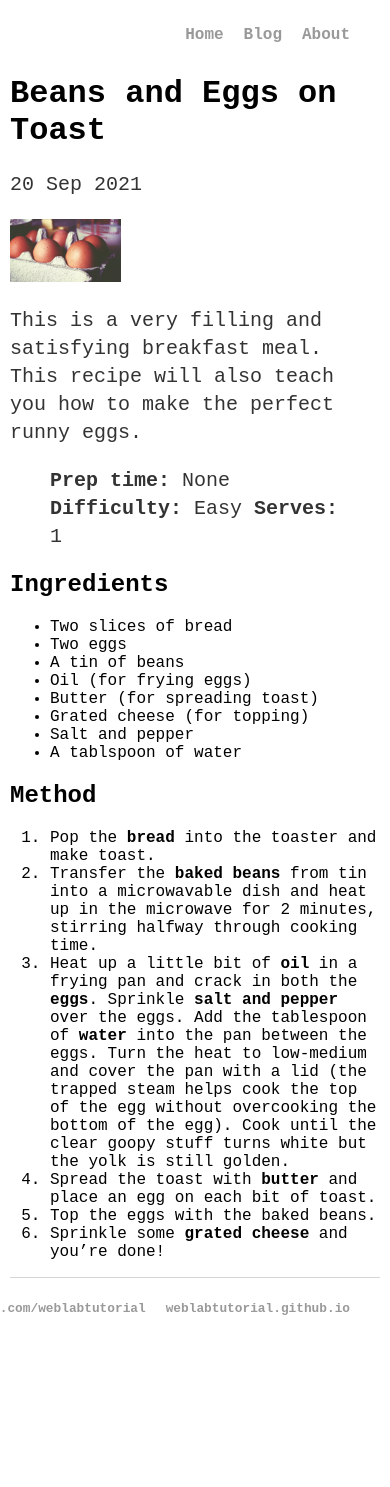
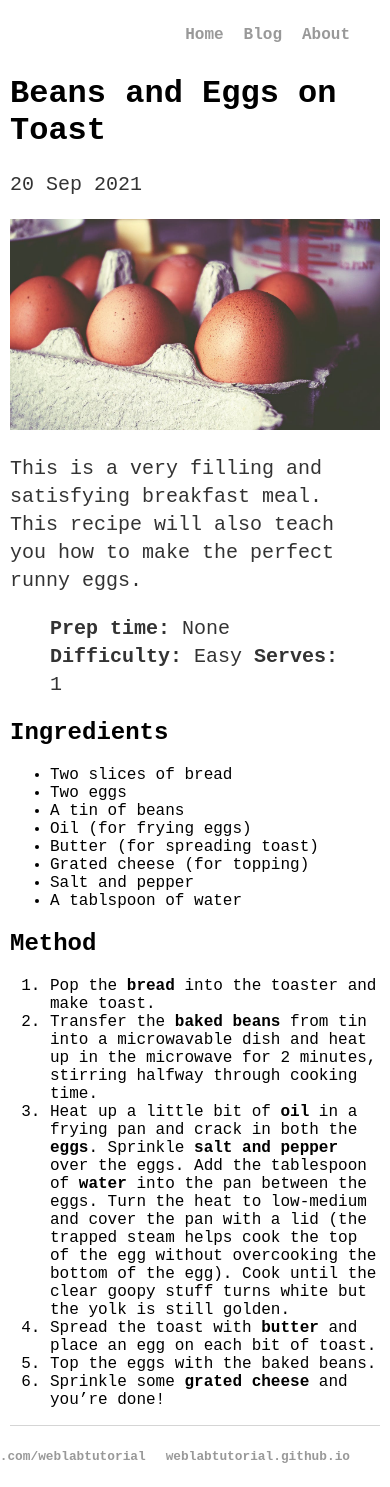
Before and after one commit to hwbekah/hwbekahlab1.github.io, a Jekyll site: the page built from _posts/2021-09-20-beans-and-eggs-on-toast.md, in a window 390 px wide. Built offline with Jekyll 4.4.1, drawn with Linux system fonts in a browser that asks for light colours; before the commit the page ends 1339 px from its top, so only the background shows below that.

Commit message:
Update main.css

```diff
--- a/css/main.css
+++ b/css/main.css
@@ -65,4 +65,9 @@ ul.posts li {
 
   ul.posts {
     margin: auto;
+  }
+
+  img {
+    width: 100%;
+  }
 }
```
